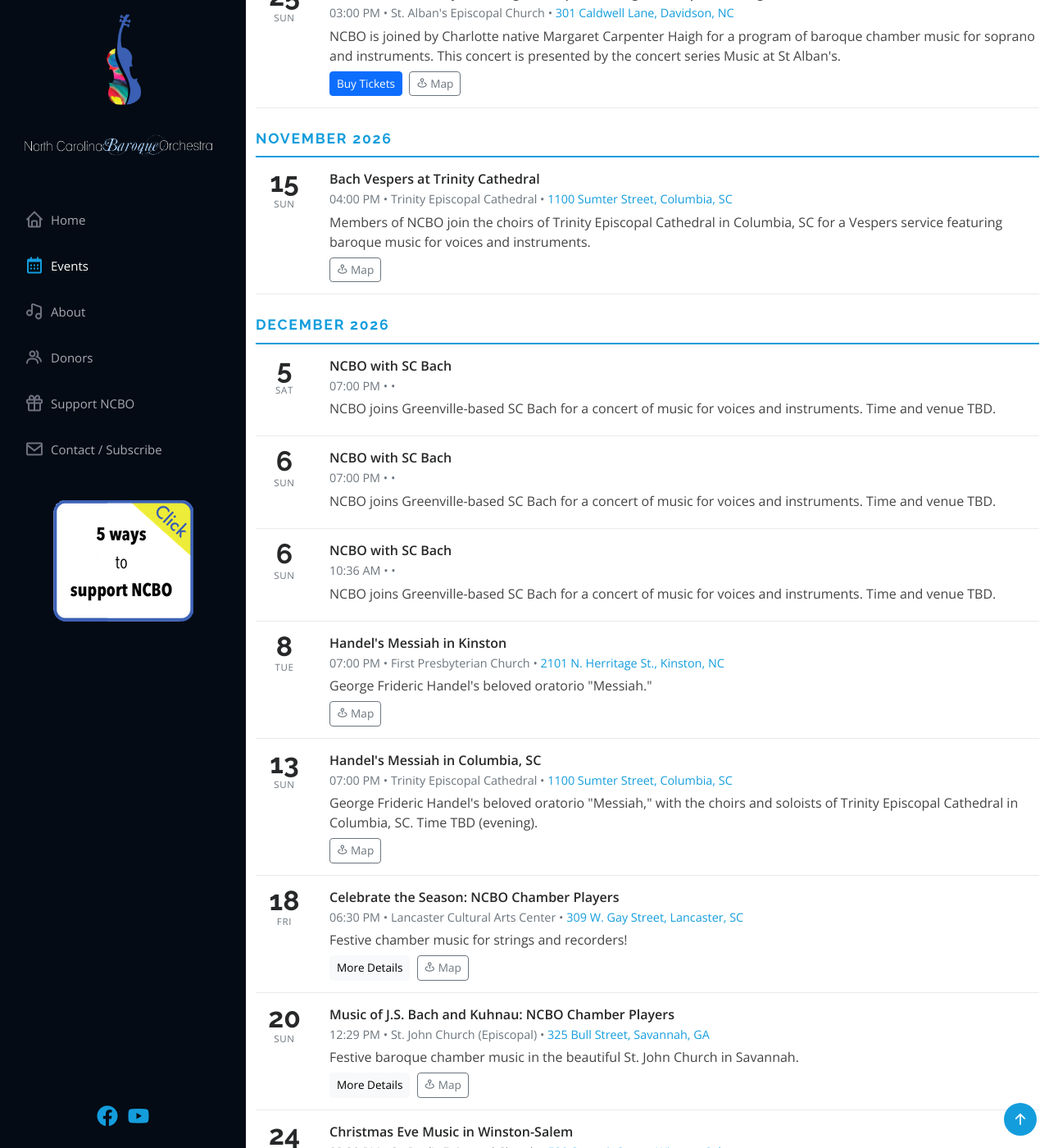
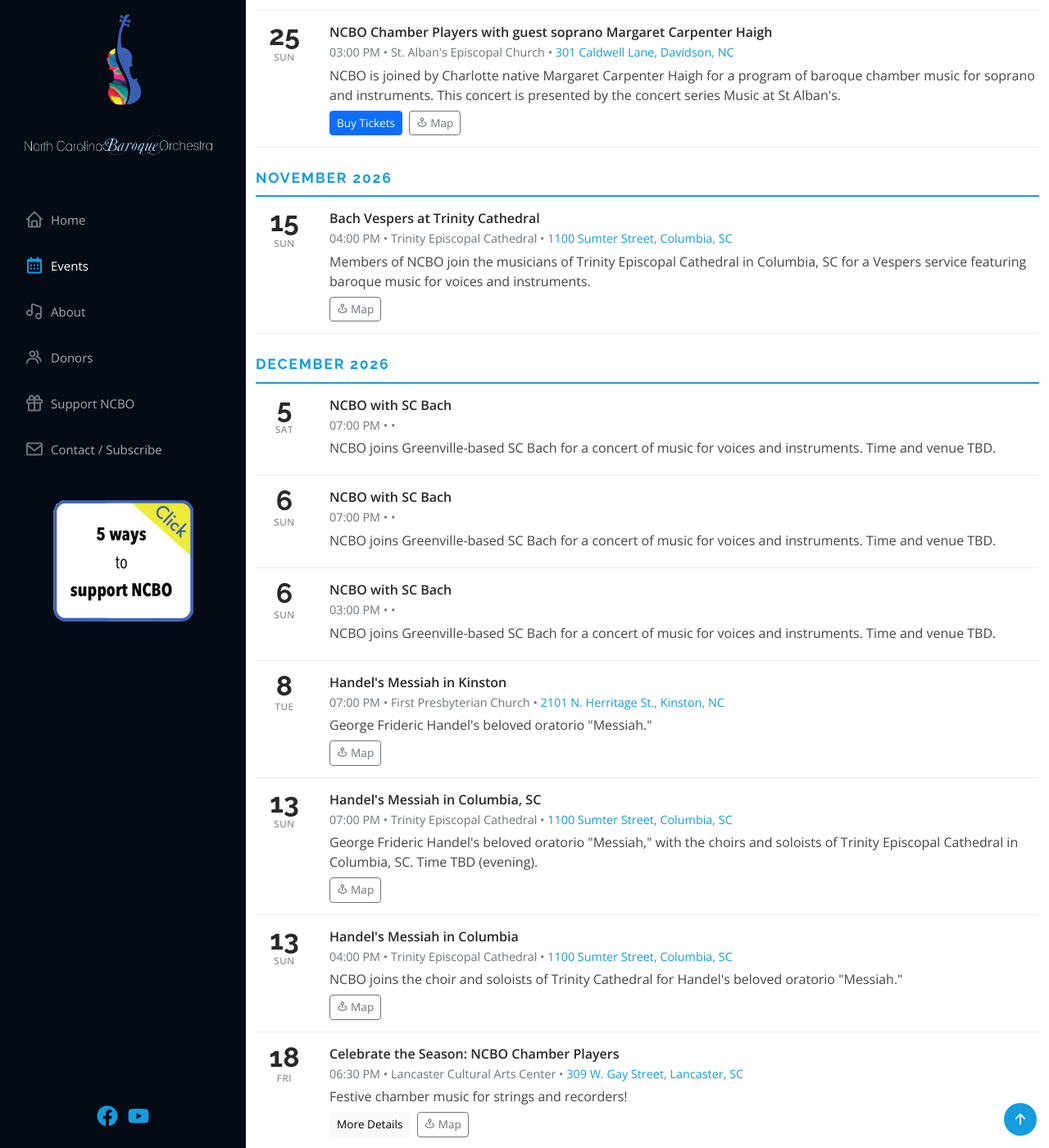
Before and after one commit to ncbaroqueorchestra/ncboweb, a Jekyll site: the page built from index.md, in a window 1280 px wide and 1400 px high, scrolled down 3142 px. Shown: the whole window at 82% size. Built offline with Jekyll 4.4.1, drawn with Linux system fonts in a browser that asks for light colours; comment, search, counter and statistics services are not loaded; some of the changed text lies outside the part shown.

Commit message:
Updated NCBO events

```diff
--- a/_data/events.yml
+++ b/_data/events.yml
@@ -60,7 +60,8 @@
   sortdate: 1791140400
   venue: Charlotte/Matthews area
 - address: 310 Exploration Blvd., Denver, NC
-  description: Time TBD.
+  description: Time TBD. Martie Perry and David Wilson, violins, Barbara Krumdieck,
+    cello, Billy Simms, theorbo, Barbara Weiss, harpsichord.
   eventdate: 10/16/2026
   eventtime: 04:00 PM
   heading: 'NCBO Chamber Players: The Art of the Baroque Trio Sonata'
@@ -68,7 +69,8 @@
   sortdate: 1792180800
   venue: Trilogy at Lake Norman
 - address: ''
-  description: Time and venue TBD.
+  description: "Time and venue TBD. \nMartie Perry and David Wilson, violins, Barbara\
+    \ Krumdieck, cello, Billy Simms, theorbo, Barbara Weiss, harpsichord."
   eventdate: 10/17/2026
   eventtime: 04:00 PM
   heading: 'NCBO Chamber Players: The Art of the Baroque Trio Sonata'
@@ -116,8 +118,8 @@
   ticketurl: https://www.masaconcerts.org
   venue: St. Alban's Episcopal Church
 - address: 1100 Sumter Street, Columbia, SC
-  description: Members of NCBO join the choirs of Trinity Episcopal Cathedral in Columbia,
-    SC for a Vespers service featuring baroque music for voices and instruments.
+  description: Members of NCBO join the musicians of Trinity Episcopal Cathedral in
+    Columbia, SC for a Vespers service featuring baroque music for voices and instruments.
   eventdate: 11/15/2026
   eventtime: 04:00 PM
   heading: Bach Vespers at Trinity Cathedral
@@ -144,9 +146,9 @@
   description: NCBO joins Greenville-based SC Bach for a concert of music for voices
     and instruments. Time and venue TBD.
   eventdate: 12/06/2026
-  eventtime: 10:36 AM
+  eventtime: 03:00 PM
   heading: NCBO with SC Bach
-  sortdate: 1796571360
+  sortdate: 1796587200
   venue: ''
 - address: 2101 N. Herritage St., Kinston, NC
   description: George Frideric Handel's beloved oratorio "Messiah."
@@ -164,6 +166,15 @@
   heading: Handel's Messiah in Columbia, SC
   mapurl: https://maps.app.goo.gl/yy26jWCgFNM7yfAm7
   sortdate: 1797120000
+  venue: Trinity Episcopal Cathedral
+- address: 1100 Sumter Street, Columbia, SC
+  description: NCBO joins the choir and soloists of Trinity Cathedral for Handel's
+    beloved oratorio "Messiah."
+  eventdate: 12/13/2026
+  eventtime: 04:00 PM
+  heading: Handel's Messiah in Columbia
+  mapurl: https://maps.app.goo.gl/X6aRQdKDo5UtW3WJ8
+  sortdate: 1797195600
   venue: Trinity Episcopal Cathedral
 - address: 309 W. Gay Street, Lancaster, SC
   description: Festive chamber music for strings and recorders!
@@ -278,9 +289,9 @@
     Carolina Baroque Music Festival, presented by SC Bach. Time and venue TBD.
   eventdate: 05/02/2027
   eventdetailsurl: https://scbach.org/
-  eventtime: 03:00 AM
+  eventtime: 03:00 PM
   heading: NCBO at the South Carolina Baroque Music Festival
-  sortdate: 1809241200
+  sortdate: 1809284400
   venue: ''
 - address: 750 Weaver Dairy Road, Chapel Hill, NC
   description: Chamber music of the baroque.
```
